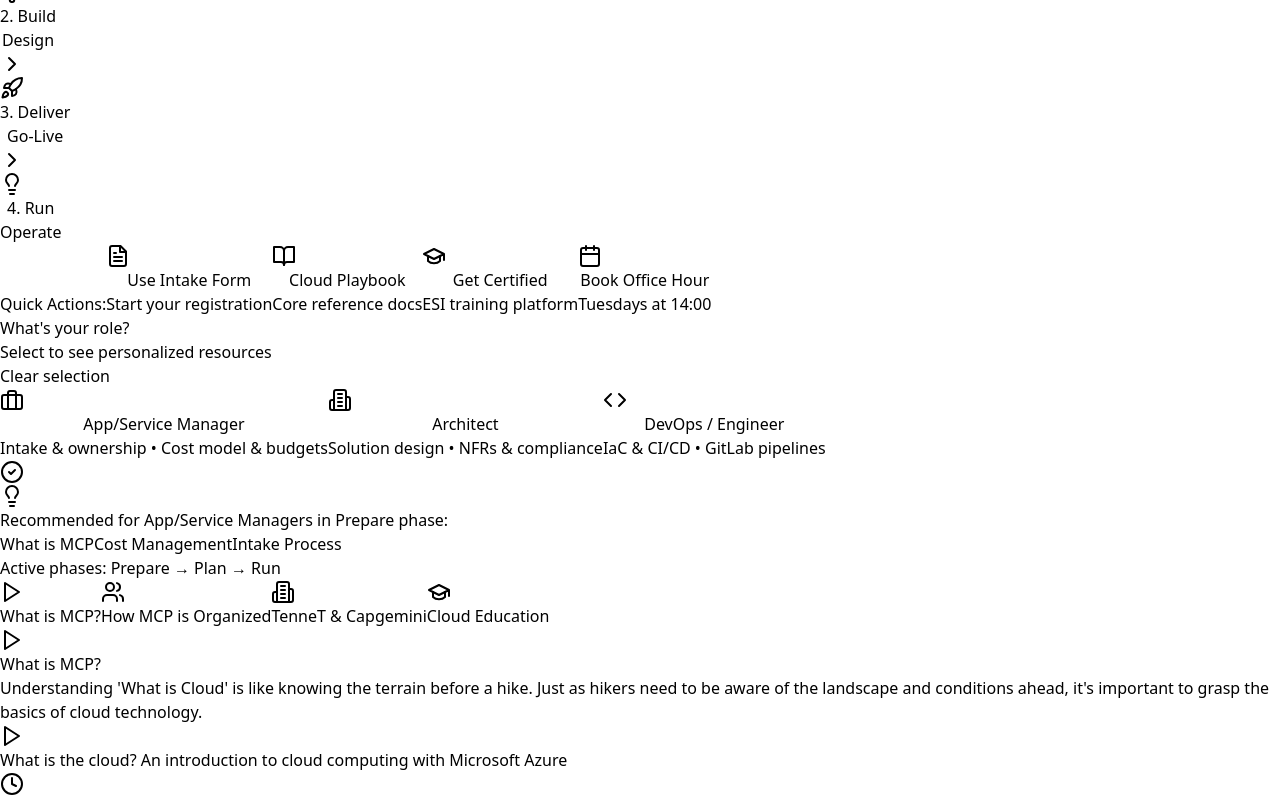
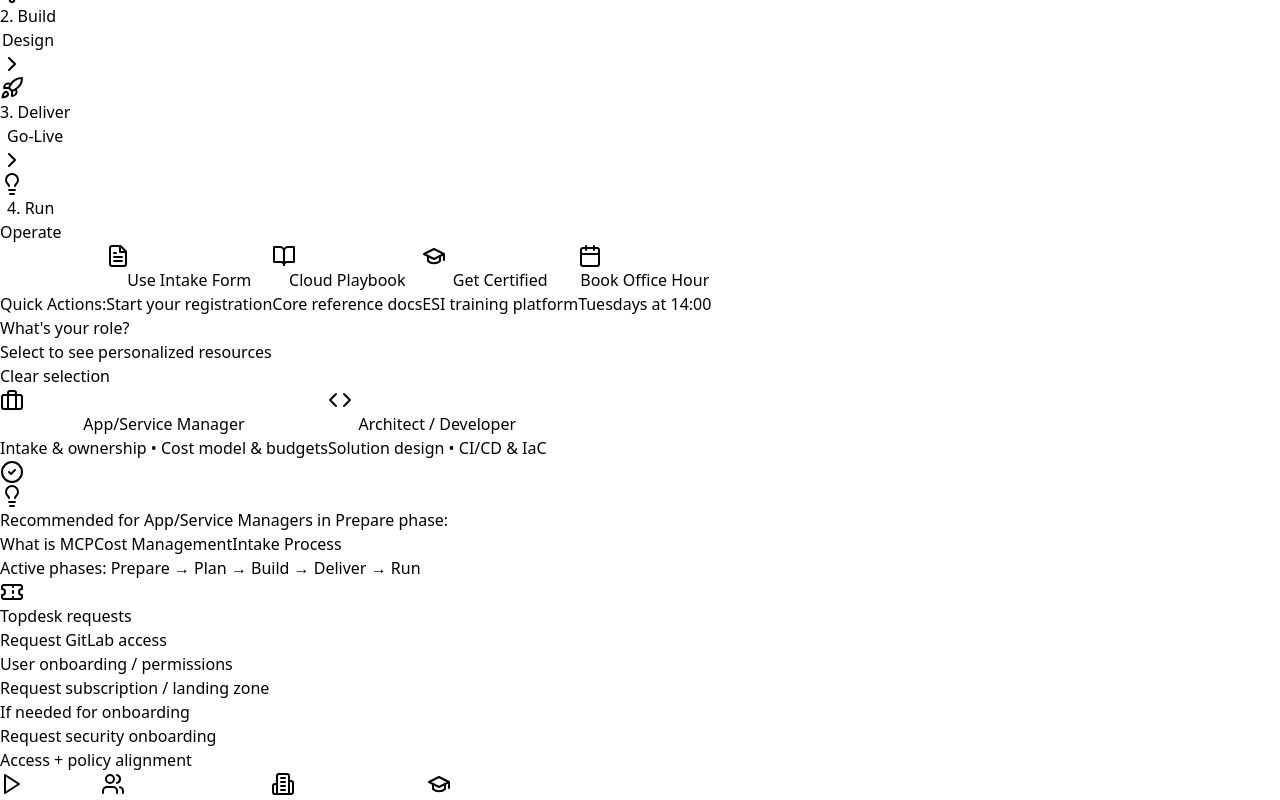
Before and after one commit to ortiq01/cloud-playbook, a React (Vite) app: page / in a window 1280 px wide. Both pictures are taken after a click on the button 163 px from the left and 1148 px from the top of the page. Shown: the part 748-1548 px from the top of the page. Built offline with nearby package versions, Linux system fonts and the light colour scheme.

Commit message:
Consolidate roles and add Topdesk card

```diff
--- a/src/App.jsx
+++ b/src/App.jsx
@@ -4,7 +4,7 @@
   CheckCircle2, Circle, ExternalLink, Calendar, MessageSquare,
   Briefcase, Building2, Code, FileText, Settings, DollarSign,
   Shield, GitBranch, ArrowRight, Clock, User, HelpCircle,
-  Compass, Target, Lightbulb, Rocket
+  Compass, Target, Lightbulb, Rocket, Ticket
 } from 'lucide-react';
 
 export default function MCPPreparePage() {
@@ -85,37 +85,22 @@
       buildTopics: ['Plan Pack review', 'Go-live criteria', 'Operational handover prep'],
       deliverTopics: ['CAB / Change record', 'Go-live checklist', 'Operational handover'],
       runTopics: ['Service ownership', 'On-call & support', 'FinOps & reporting'],
-      phases: ['Prepare', 'Plan', 'Run']
+      phases: ['Prepare', 'Plan', 'Build', 'Deliver', 'Run']
     },
     {
-      id: 'architect',
-      title: 'Architect',
-      icon: Building2,
-      color: 'from-emerald-500 to-emerald-600',
+      id: 'archdev',
+      title: 'Architect / Developer',
+      icon: Code,
+      color: 'from-emerald-500 to-purple-600',
       borderColor: 'border-emerald-500',
       bgColor: 'bg-emerald-50',
-      focus: ['Solution design', 'NFRs & compliance', 'TenneT patterns'],
-      prepareTopics: ['Cloud Playbook', 'Landing Zones', 'Security Standards'],
-      planTopics: ['Solution Design', 'NFRs & Compliance', 'Dependency Mapping'],
-      buildTopics: ['Architecture sign-off', 'Security controls', 'Operational NFRs'],
-      deliverTopics: ['Change impact & risk', 'Cutover/rollback plan', 'Handover completeness'],
-      runTopics: ['Continuous improvement', 'Problem management', 'Resilience review'],
-      phases: ['Prepare', 'Plan', 'Build']
-    },
-    {
-      id: 'devops',
-      title: 'DevOps / Engineer',
-      icon: Code,
-      color: 'from-purple-500 to-purple-600',
-      borderColor: 'border-purple-500',
-      bgColor: 'bg-purple-50',
-      focus: ['IaC & CI/CD', 'GitLab pipelines', 'Deployment patterns'],
-      prepareTopics: ['GitLab Setup', 'Terraform Templates', 'Naming Conventions'],
-      planTopics: ['Inventory & Pipelines', 'Readiness Gaps', 'Observability Baseline'],
-      buildTopics: ['Deployment readiness', 'Observability baseline', 'Release approach'],
-      deliverTopics: ['Cutover execution', 'Rollback readiness', 'Operational handover'],
+      focus: ['Solution design', 'CI/CD & IaC', 'NFRs & compliance'],
+      prepareTopics: ['Cloud Playbook', 'Landing Zones', 'GitLab & IaC basics'],
+      planTopics: ['Solution Design', 'Dependencies', 'Observability Baseline'],
+      buildTopics: ['Architecture sign-off', 'Deployment readiness', 'Security controls'],
+      deliverTopics: ['Cutover/rollback plan', 'Risk & change impact', 'Handover completeness'],
       runTopics: ['Monitoring & alerting', 'Incident response', 'Runbook maintenance'],
-      phases: ['Prepare', 'Build', 'Deliver', 'Run']
+      phases: ['Prepare', 'Plan', 'Build', 'Deliver', 'Run']
     }
   ];
 
@@ -217,6 +202,11 @@
         { icon: GitBranch, label: 'GitLab Access Request', color: 'text-orange-600' },
         { icon: DollarSign, label: 'Cost Management (FinOps)', color: 'text-green-600' },
         { icon: Shield, label: 'Security & Compliance', color: 'text-red-600' }
+      ],
+      topdeskRequests: [
+        { label: 'Request GitLab access', desc: 'User onboarding / permissions' },
+        { label: 'Request subscription / landing zone', desc: 'If needed for onboarding' },
+        { label: 'Request security onboarding', desc: 'Access + policy alignment' }
       ],
       help: {
         personName: 'Lara',
@@ -354,6 +344,11 @@
         { icon: DollarSign, label: 'Cost Model (FinOps)', color: 'text-green-600' },
         { icon: GitBranch, label: 'Repo / CI-CD Inputs', color: 'text-red-600' }
       ],
+      topdeskRequests: [
+        { label: 'Intake registration ticket', desc: 'Start the onboarding workflow' },
+        { label: 'Stakeholder / access requests', desc: 'Groups, contacts, approvals' },
+        { label: 'Architecture / review request', desc: 'If formal review is needed' }
+      ],
       help: {
         personName: 'Kelsey',
         personSubtitle: 'Plan phase – Intake & design',
@@ -465,6 +460,11 @@
         { icon: MessageSquare, label: 'Observability standards', color: 'text-purple-600' },
         { icon: FileText, label: 'Operational handover template', color: 'text-orange-600' },
         { icon: DollarSign, label: 'FinOps essentials', color: 'text-green-600' }
+      ],
+      topdeskRequests: [
+        { label: 'Security control validation', desc: 'Evidence / sign-off support' },
+        { label: 'Release readiness review', desc: 'Confirm go-live gate' },
+        { label: 'Observability setup request', desc: 'Dashboards / alert routing' }
       ],
       help: {
         personName: 'MCP Enablement',
@@ -597,6 +597,12 @@
         { icon: Settings, label: 'Run access (RBAC) request', color: 'text-orange-600' },
         { icon: MessageSquare, label: 'Closing email template', color: 'text-green-600' }
       ],
+      topdeskRequests: [
+        { label: 'Raise change request', desc: 'Schedule window + rollback' },
+        { label: 'Request Run access (RBAC)', desc: 'Ops groups and permissions' },
+        { label: 'Engage OSM (hand-to-run)', desc: 'Confirm support model' },
+        { label: 'DA approval request', desc: 'If required by governance' }
+      ],
       help: {
         personName: 'MCP Enablement',
         personSubtitle: 'Deliver phase – Go-Live & handover',
@@ -708,6 +714,11 @@
         { icon: FileText, label: 'Runbook templates', color: 'text-blue-600' },
         { icon: Users, label: 'Support model & RACI', color: 'text-emerald-600' },
         { icon: Target, label: 'Service review checklist', color: 'text-orange-600' }
+      ],
+      topdeskRequests: [
+        { label: 'On-call group setup', desc: 'Escalation + notifications' },
+        { label: 'Monitoring/alert tuning request', desc: 'Reduce noise, improve signal' },
+        { label: 'Operational access change', desc: 'RBAC adjustments over time' }
       ],
       help: {
         personName: 'MCP Enablement',
@@ -922,7 +933,8 @@
           </div>
 
           {selectedRole && (
-            <div className={`mt-4 p-4 rounded-xl border ${selectedRole.bgColor} ${selectedRole.borderColor} border-opacity-30`}>
+            <div className="mt-4 grid grid-cols-1 md:grid-cols-2 gap-3">
+              <div className={`p-4 rounded-xl border ${selectedRole.bgColor} ${selectedRole.borderColor} border-opacity-30`}>
                 <div className="flex items-start gap-3">
                   <Lightbulb className="w-5 h-5 text-gray-600 mt-0.5 flex-shrink-0" />
                   <div className="flex-1">
@@ -935,6 +947,28 @@
                       ))}
                     </div>
                     <div className="mt-2 text-xs text-gray-500">Active phases: {selectedRole.phases.join(' → ')}</div>
+                  </div>
+                </div>
+              </div>
+
+              <div className="p-4 rounded-xl border bg-white">
+                <div className="flex items-start gap-3">
+                  <Ticket className="w-5 h-5 text-gray-600 mt-0.5 flex-shrink-0" />
+                  <div className="flex-1">
+                    <div className="font-semibold text-gray-800 text-sm mb-2">Topdesk requests</div>
+                    <div className="space-y-2">
+                      {(currentConfig.topdeskRequests ?? []).length > 0 ? (
+                        (currentConfig.topdeskRequests ?? []).map((req, i) => (
+                          <div key={i} className="bg-gray-50 border rounded-lg px-3 py-2">
+                            <div className="text-sm font-medium text-gray-800">{req.label}</div>
+                            {req.desc && <div className="text-xs text-gray-500">{req.desc}</div>}
+                          </div>
+                        ))
+                      ) : (
+                        <div className="text-sm text-gray-500">No Topdesk requests for this phase.</div>
+                      )}
+                    </div>
+                  </div>
                 </div>
               </div>
             </div>
```
Lines whose indentation alone changed are shown as unchanged.
